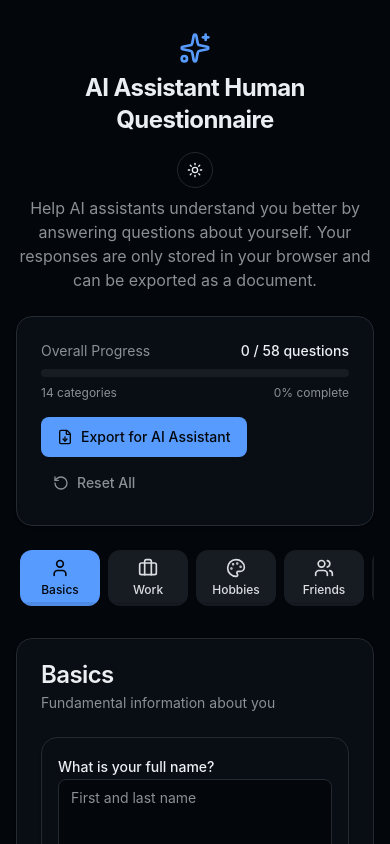
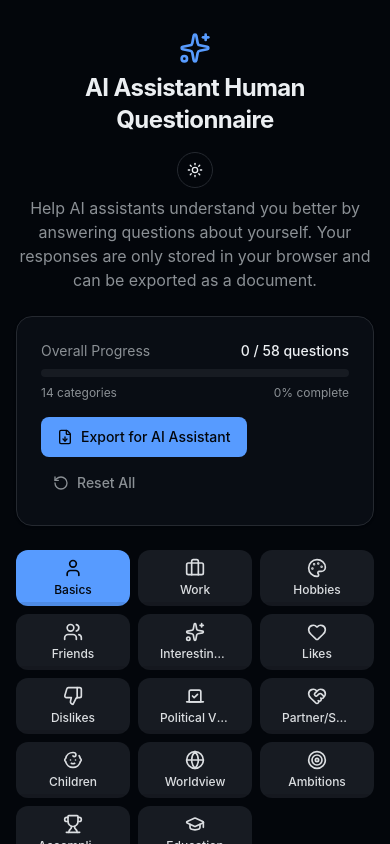
Before and after one commit to DontFretBrett/ai-assistant-human-questionnaire, a React (Vite) app: page / in a window 390 px wide. Shown: the top 844 px of the page. Built offline with nearby package versions, Linux system fonts and the light colour scheme.

Commit message:
feat: stack category navigation in a responsive grid instead of scrolling

```diff
--- a/src/components/CategoryNav.tsx
+++ b/src/components/CategoryNav.tsx
@@ -53,8 +53,8 @@ export function CategoryNav({ activeCategory, onCategoryChange, data }: Category
   }
 
   return (
-    <nav className="w-full overflow-x-auto pb-2">
-      <div className="flex gap-2 min-w-max px-1">
+    <nav className="w-full">
+      <div className="grid grid-cols-3 sm:grid-cols-4 md:grid-cols-7 gap-2">
         {categories.map((category) => {
           const Icon = iconMap[category.icon]
           const progress = getCategoryProgress(category.id)
@@ -65,7 +65,7 @@ export function CategoryNav({ activeCategory, onCategoryChange, data }: Category
               key={category.id}
               onClick={() => onCategoryChange(category.id)}
               className={cn(
-                "relative flex flex-col items-center gap-1 px-3 py-2 rounded-lg transition-colors min-w-[80px]",
+                "relative flex flex-col items-center gap-1 px-3 py-2 rounded-lg transition-colors w-full",
                 isActive
                   ? "bg-primary text-primary-foreground"
                   : "bg-secondary hover:bg-secondary/80 text-secondary-foreground"
```
